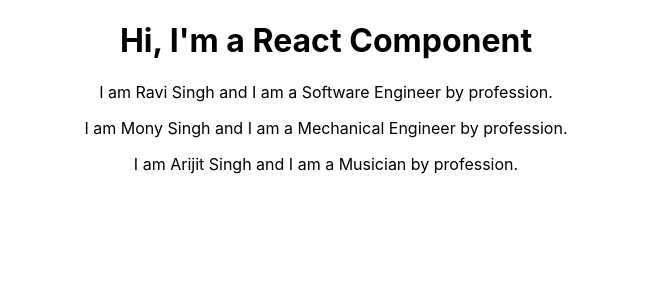
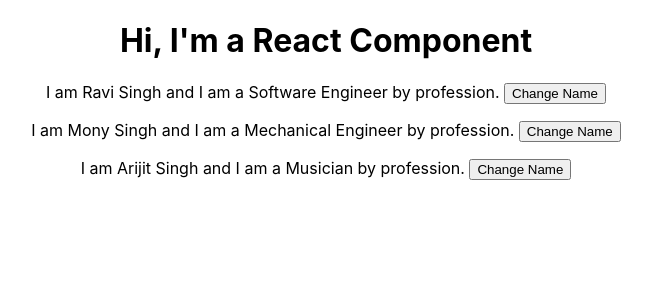
Before and after one commit to shreyai/react-app, a React (Create React App) app: page / in a window 1280 px wide. Shown: the top 300 px of the page, without its empty margins (314-966 px from the left). Built offline with nearby package versions, Linux system fonts and the light colour scheme.

Commit message:
working on method references

```diff
--- a/src/App.js
+++ b/src/App.js
@@ -13,12 +13,31 @@
     ]
   })
 
+  const switchNameHandler = (newName) => {
+    setProfessionalState({
+      professionals : [
+        { name: newName, profession: 'Software Engineer' },
+        { name: 'Shreya Vishwakarma', profession: 'Mechanical Engineer' },
+        { name: 'Kanchan Kotiya', profession: 'Musician' }
+      ]
+    })
+  }
+
   return (
     <div className="App">
       <h1>Hi, I'm a React Component</h1>
-      <Professional name={professionalState.professionals[0].name} profession={professionalState.professionals[0].profession} />
-      <Professional name={professionalState.professionals[1].name} profession={professionalState.professionals[1].profession} />
-      <Professional name={professionalState.professionals[2].name} profession={professionalState.professionals[2].profession} />
+      <Professional
+        name={professionalState.professionals[0].name}
+        profession={professionalState.professionals[0].profession}
+        click={switchNameHandler.bind(this, 'Ravi')} />
+      <Professional
+        name={professionalState.professionals[1].name}
+        profession={professionalState.professionals[1].profession}
+        click={switchNameHandler} />
+      <Professional
+        name={professionalState.professionals[2].name}
+        profession={professionalState.professionals[2].profession}
+        click={switchNameHandler} />
     </div>
   );
 }
--- a/src/Professional/Professional.js
+++ b/src/Professional/Professional.js
@@ -1,7 +1,11 @@
 import React from 'react';
 
 const professional = (props) => {
-    return <p>I am {props.name} and I am a {props.profession} by profession.</p>
+    return (
+        <div>
+            <p>I am {props.name} and I am a {props.profession} by profession. <button onClick={props.click}>Change Name</button></p>
+        </div>
+    )
 }
 
 export default professional;
```
